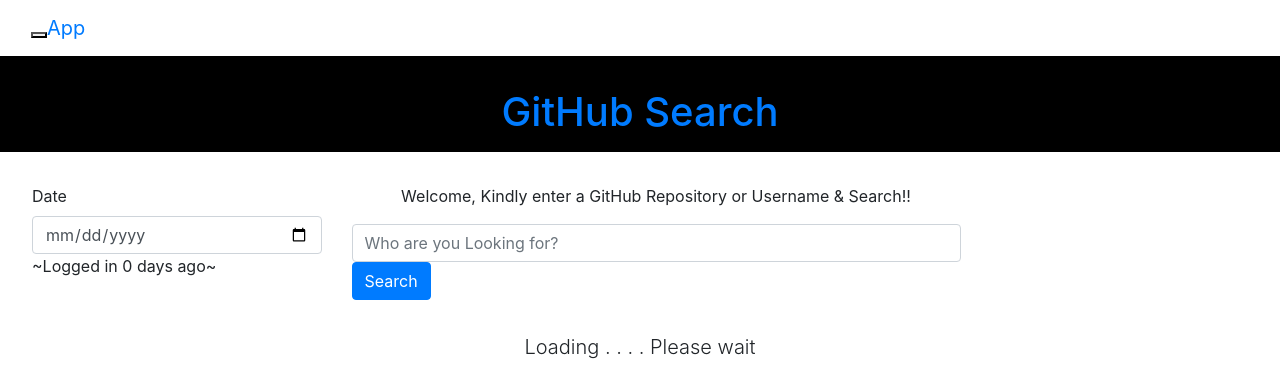
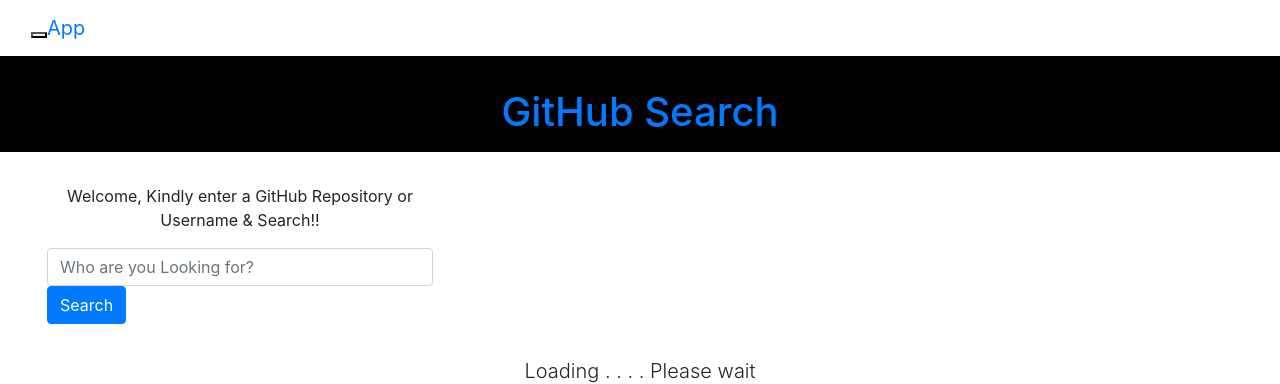
Before and after one commit to Sarah-Marion/Github_Search, an Angular app: page /home in a window 1280 px wide. Shown: the top 384 px of the page. Built offline with nearby package versions, Linux system fonts and the light colour scheme; no server answers; a web font is replaced by a local one.

Commit message:
removed the date count

```diff
--- a/src/app/home/home.component.html
+++ b/src/app/home/home.component.html
@@ -4,23 +4,7 @@
   </h1>
 </div>
 <div class="container-input">
-  <div class="row">
-    <div class="col-md-3">
-      <form (ngSubmit)="getDate(dateCount)" #dateCount='ngForm'>
-        <div class="form-group">
-          <label for="timeCreated">
-            <span style="color: darkbrown">Date</span>
-          </label>
-          <input type="date" class="form-control" id="timeCreated" [(ngModel)]="userProfile.timeCreated" name="timeCreated" #timeCreated="ngModel"
-            required>
-          <p id="{{i}}">~Logged in {{ userName | dateCount }} days ago~</p>
-          <div [hidden]="timeCreated.valid || timeCreated.pristine" class="alert alert-danger">
-
-          </div>
-        </div>
-      </form>
-    </div>
-    <div class="col-md-6">
+    <div class="col-md-4">
       <div id="body" class="width">
         <p class="text-center">Welcome, Kindly enter a GitHub Repository or Username & Search!!</p>
 
@@ -32,7 +16,6 @@
       </div>
     </div>
   </div>
-</div>
 <section id="content" class="three-column">
   <div class="text-center center-block">
     <p class="lead" id="loading" *ngIf="loading">Loading . . . . Please wait</p>
```
